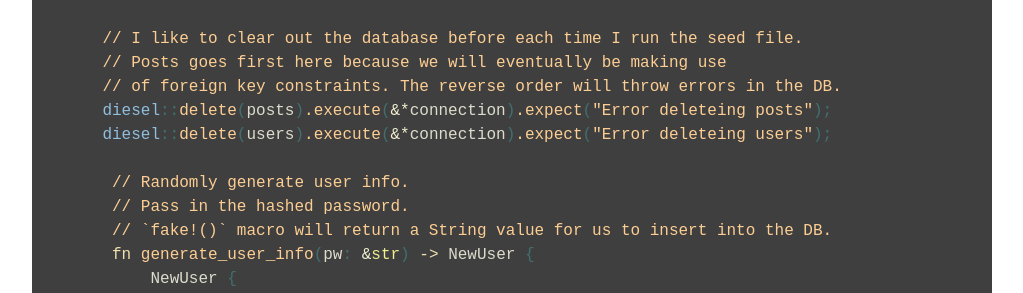
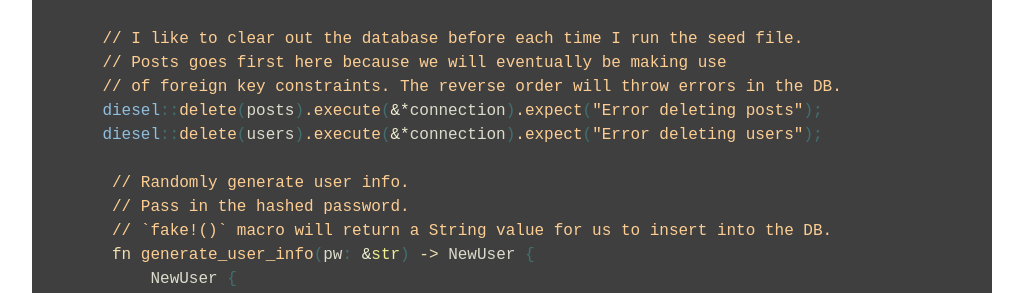
Before and after one commit to notryanb/notryanb.github.io, a Jekyll site: the page built from _posts/2017-10-06-rust-blog-series-2.md, in a window 1280 px wide and 900 px high, scrolled down 13298 px. Shown: the part 158-451 px from the top of the window, without its empty margins (128-1151 px from the left). Built offline with Jekyll 4.4.1, drawn with Linux system fonts in a browser that asks for light colours.

Commit message:
fix typo

```diff
--- a/_posts/2017-10-06-rust-blog-series-2.md
+++ b/_posts/2017-10-06-rust-blog-series-2.md
@@ -618,8 +618,8 @@ fn main() {
     // I like to clear out the database before each time I run the seed file.
     // Posts goes first here because we will eventually be making use
     // of foreign key constraints. The reverse order will throw errors in the DB.
-    diesel::delete(posts).execute(&*connection).expect("Error deleteing posts");
-    diesel::delete(users).execute(&*connection).expect("Error deleteing users");
+    diesel::delete(posts).execute(&*connection).expect("Error deleting posts");
+    diesel::delete(users).execute(&*connection).expect("Error deleting users");
 
      // Randomly generate user info.
      // Pass in the hashed password.
```
